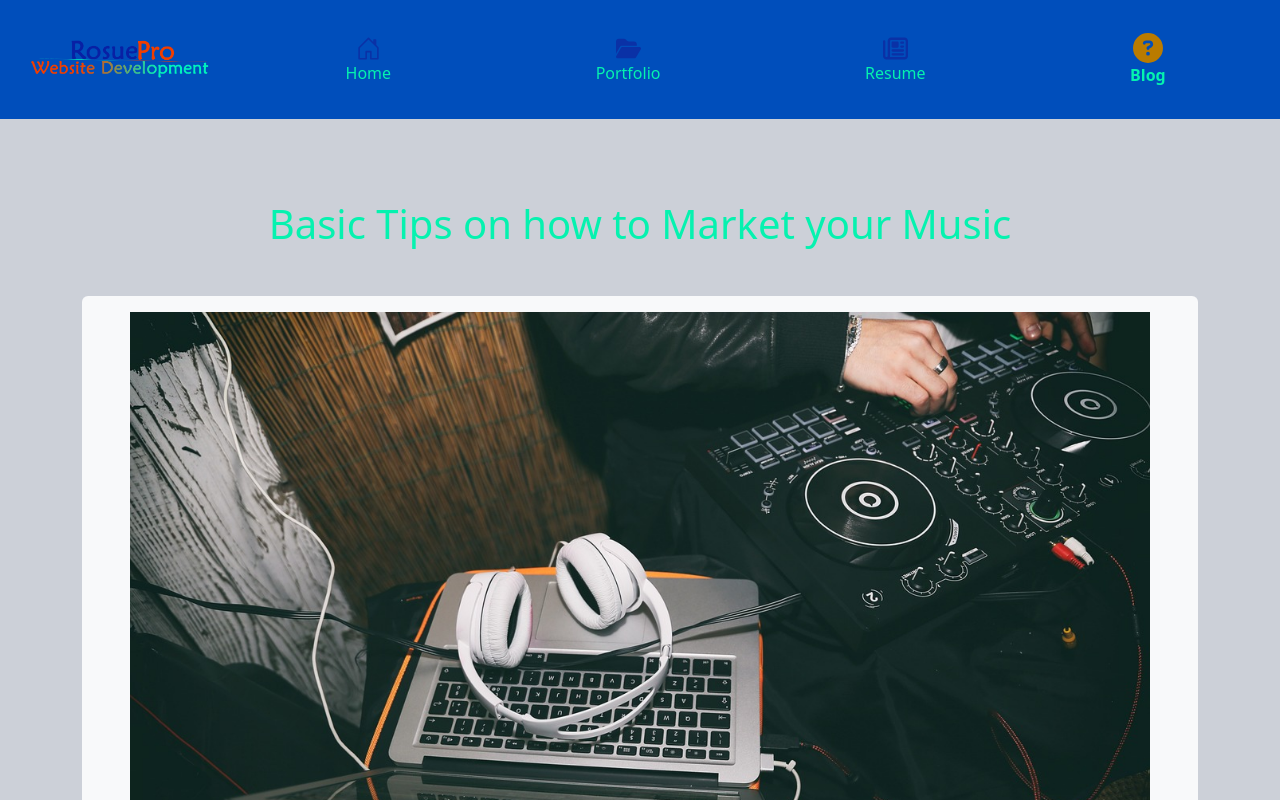
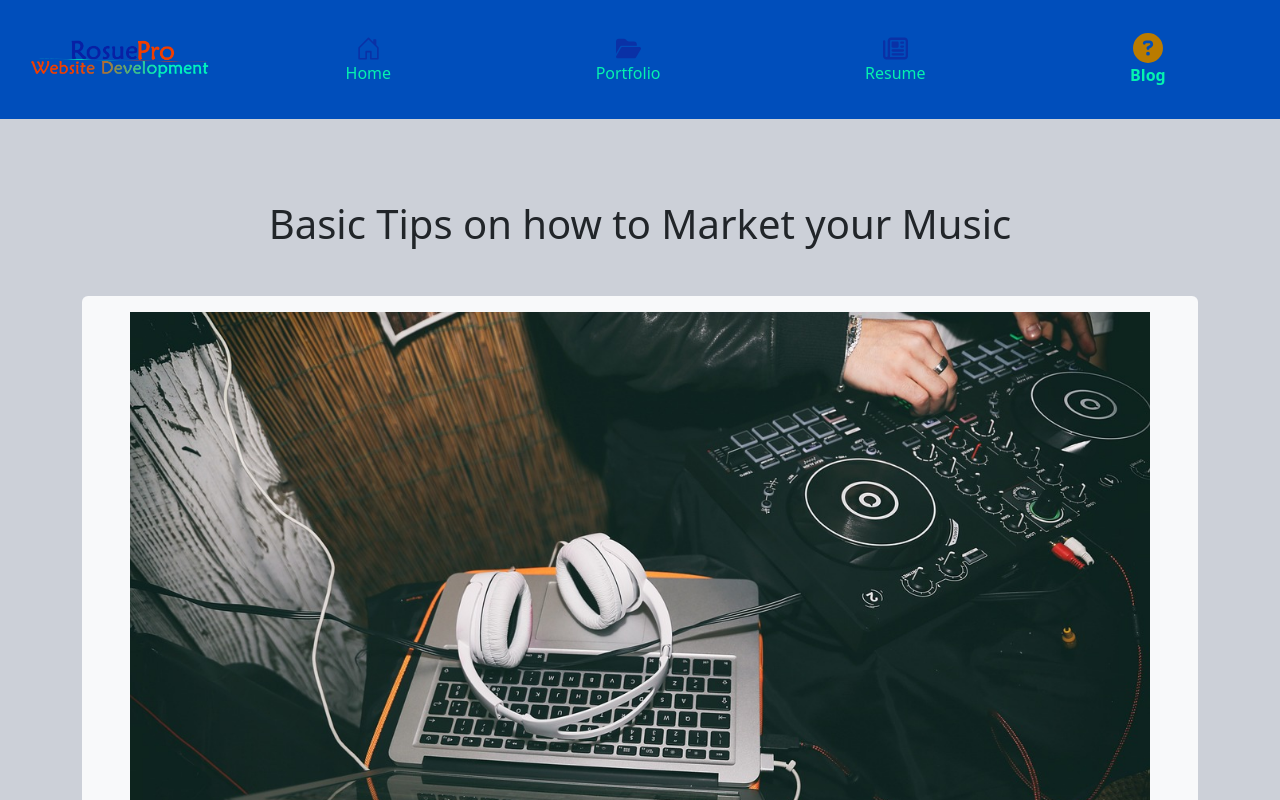
Before and after one commit to Rosue/rosuepro, a React (Create React App) app: page /blog/basic-tips-market-music in a window 1280 px wide. Shown: the top 800 px of the page. Built offline with nearby package versions, Linux system fonts and the light colour scheme.

Commit message:
Update Blog Header Color

```diff
--- a/src/pages/blog/BasicTipsMarketMusic.js
+++ b/src/pages/blog/BasicTipsMarketMusic.js
@@ -8,7 +8,7 @@ export default function BasicTipsMarketMusic() {
     <>
     <TopNavbar/>
     <Container className='main-content mb-5'>
-      <h1 className='text-center txt-cool'>Basic Tips on how to Market your Music</h1>
+      <h1 className='text-center txt-dark'>Basic Tips on how to Market your Music</h1>
 
       <Container className='p-3 px-5 bg-light rounded mt-5'>
           <img src="../headphones-4595492_1280.jpg" className="card-img-top mb-4" alt="Market_your_music"/>
```
